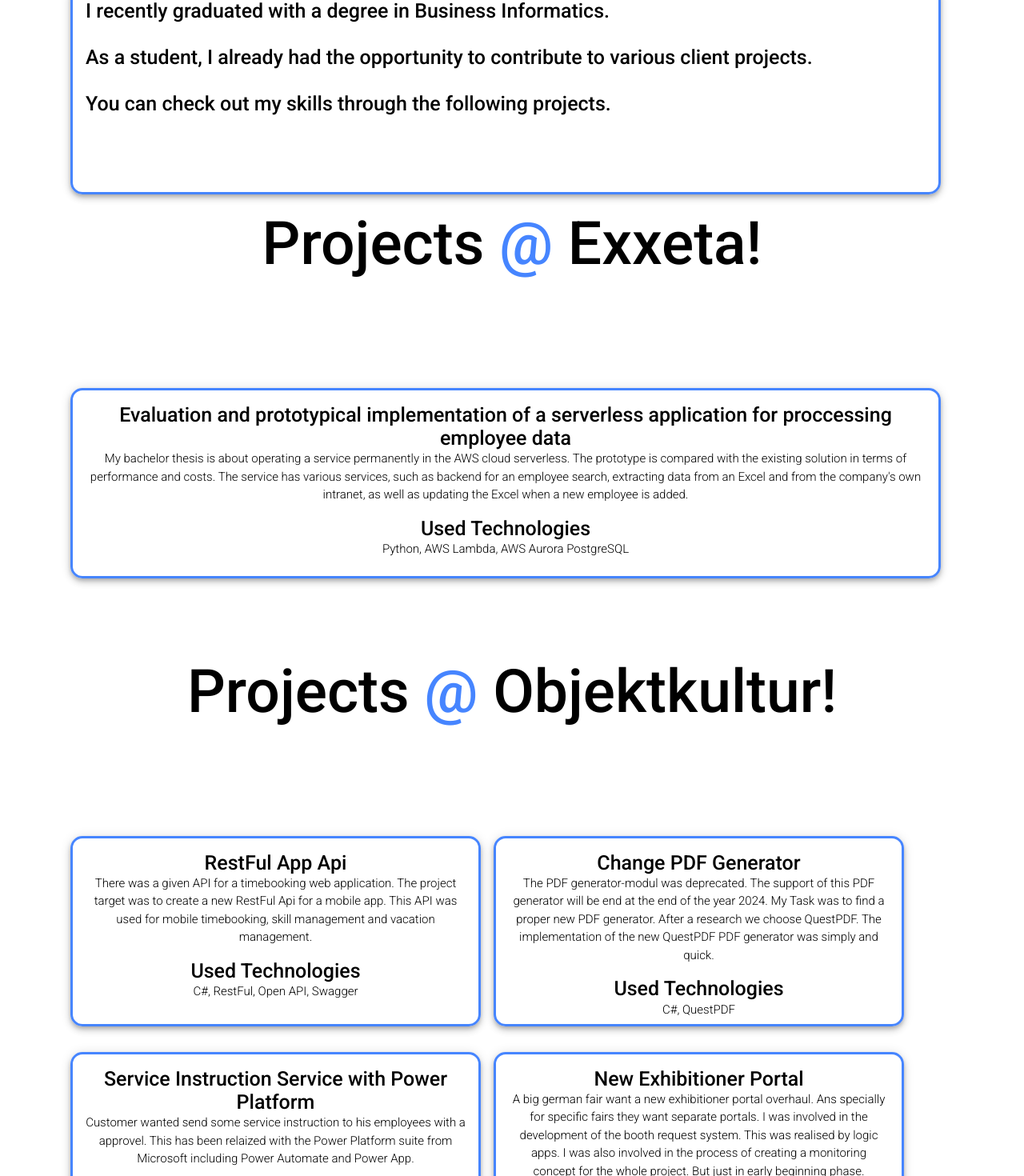
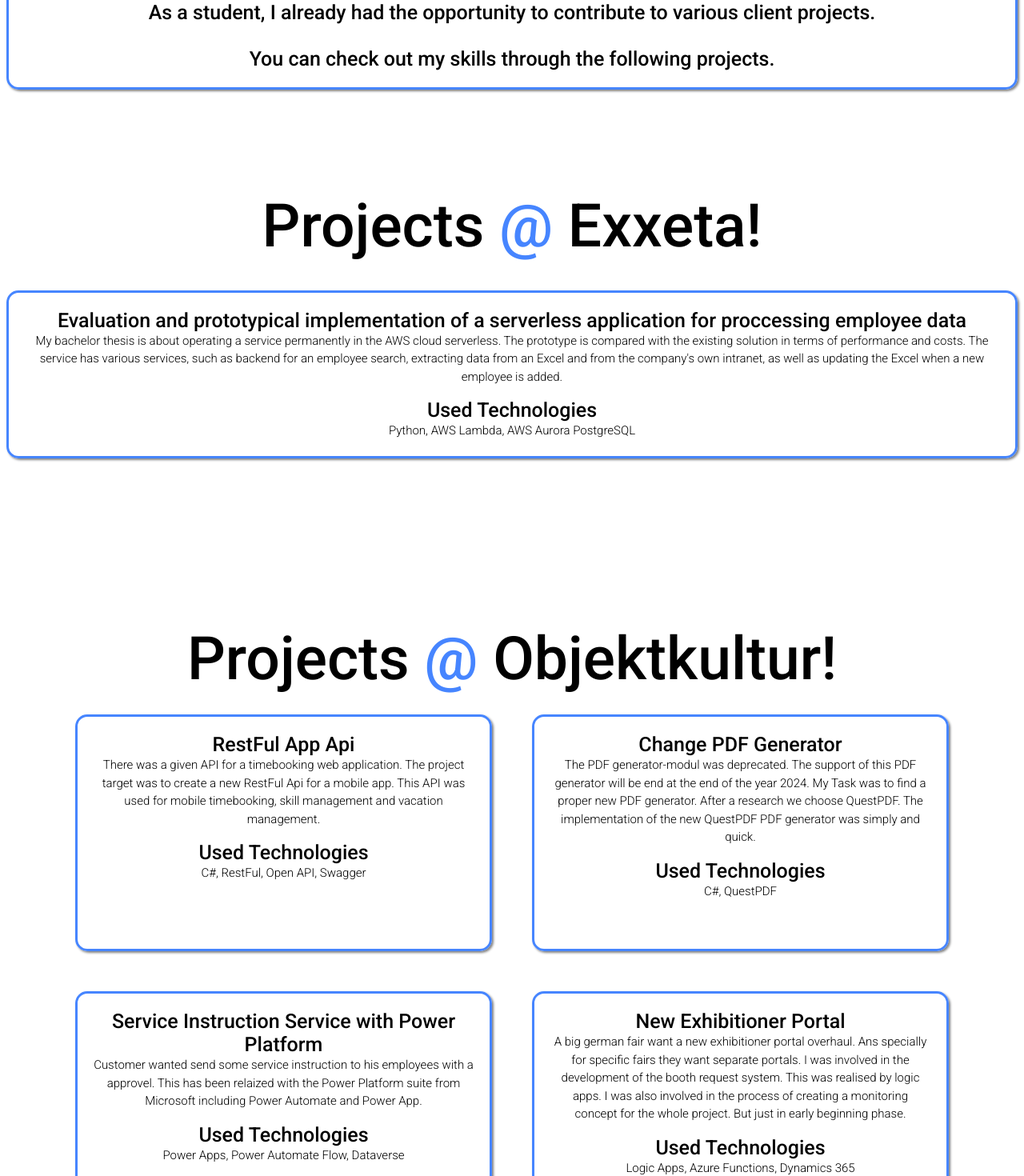
Before and after one commit to FabianFSA/MyPortfolio, a Next.js app: page / in a window 1280 px wide. Shown: the part 1330-2800 px from the top of the page at 80% size. Built offline with nearby package versions, Linux system fonts and the light colour scheme.

Commit message:
clean css properties and add a new project card

```diff
--- a/components/AboutMe.tsx
+++ b/components/AboutMe.tsx
@@ -1,5 +1,5 @@
 import { Box, Grid, ThemeProvider, Typography } from '@mui/material'
-import theme, { accentBlue } from './Theme'
+import theme from './Theme'
 
 export default function AboutMe() {
   return (
@@ -7,16 +7,9 @@
       <Typography variant="h2" mt={15} textAlign="center">
         About me
       </Typography>
-      <Grid container alignItems="flex-start">
-        <Box
-          mr={2}
-          mt={2}
-          mb={2}
-          border="3px solid"
-          borderRadius="15px"
-          borderColor={accentBlue}
-          sx={{ boxShadow: 5, padding: 2, width: '1200px', height: '225px' }}
-        >
+
+      <Grid container alignItems="center" justifyContent="center">
+        <Box className="boxLarge">
           <Typography variant="h3">
             I recently graduated with a degree in Business Informatics.<br></br>
             <br></br>
--- a/components/NavBar.tsx
+++ b/components/NavBar.tsx
@@ -26,9 +26,13 @@
       alignItems="flex-end"
       spacing={2}
     >
-      <Email cursor="pointer" onClick={handleEmail} />
-      <LinkedIn cursor="pointer" onClick={handleLinkeIn} />
-      <GitHub cursor="pointer" onClick={handleGithub} />
+      <Email cursor="pointer" onClick={handleEmail} sx={{ fontSize: 40 }} />
+      <LinkedIn
+        cursor="pointer"
+        onClick={handleLinkeIn}
+        sx={{ fontSize: 40 }}
+      />
+      <GitHub cursor="pointer" onClick={handleGithub} sx={{ fontSize: 40 }} />
     </Stack>
   )
 }
--- a/components/Projects_Exxeta.tsx
+++ b/components/Projects_Exxeta.tsx
@@ -6,19 +6,11 @@
   return (
     <Box textAlign="center" mb={10}>
       <ThemeProvider theme={theme}>
-        <Typography variant="h2" mb={15}>
+        <Typography variant="h2" mb={2}>
           Projects <span style={{ color: accentBlue }}>@</span> Exxeta!
         </Typography>
-        <Grid container alignItems="flex-start">
-          <Box
-            mr={2}
-            mt={2}
-            mb={2}
-            border="3px solid"
-            borderRadius="15px"
-            borderColor={accentBlue}
-            sx={{ boxShadow: 5, padding: 2, width: '1200px', height: '200px' }}
-          >
+        <Grid container alignItems="center" justifyContent="center">
+          <Box className="boxLarge">
             <Typography variant="h3">
               Evaluation and prototypical implementation of a serverless
               application for proccessing employee data
--- a/components/Projects_Objektkultur.tsx
+++ b/components/Projects_Objektkultur.tsx
@@ -6,19 +6,11 @@
   return (
     <Box textAlign="center" mb={10}>
       <ThemeProvider theme={theme}>
-        <Typography variant="h2" mb={15}>
+        <Typography variant="h2" className="heading2">
           Projects <span style={{ color: accentBlue }}>@</span> Objektkultur!
         </Typography>
-        <Grid container alignItems="flex-start">
-          <Box
-            mr={2}
-            mt={2}
-            mb={2}
-            border="3px solid"
-            borderRadius="15px"
-            borderColor={accentBlue}
-            sx={{ boxShadow: 5, padding: 2, width: '475px', height: '200px' }}
-          >
+        <Grid container alignItems="center" justifyContent="center">
+          <Box className="boxProjects">
             <Typography variant="h3">RestFul App Api</Typography>
             <Typography variant="body1">
               There was a given API for a timebooking web application. The
@@ -33,15 +25,7 @@
               C#, RestFul, Open API, Swagger
             </Typography>
           </Box>
-          <Box
-            mr={2}
-            mt={2}
-            mb={2}
-            border="3px solid"
-            borderRadius="15px"
-            borderColor={accentBlue}
-            sx={{ boxShadow: 5, padding: 2, width: '475px', height: '200px' }}
-          >
+          <Box className="boxProjects">
             <Typography variant="h3">Change PDF Generator</Typography>
             <Typography variant="body1">
               The PDF generator-modul was deprecated. The support of this PDF
@@ -55,15 +39,7 @@
             </Typography>
             <Typography variant="body1">C#, QuestPDF</Typography>
           </Box>
-          <Box
-            mr={2}
-            mt={2}
-            mb={2}
-            border="3px solid"
-            borderRadius="15px"
-            borderColor={accentBlue}
-            sx={{ boxShadow: 5, padding: 2, width: '475px', height: '200px' }}
-          >
+          <Box className="boxProjects">
             <Typography variant="h3">
               Service Instruction Service with Power Platform
             </Typography>
@@ -79,15 +55,7 @@
               Power Apps, Power Automate Flow, Dataverse
             </Typography>
           </Box>
-          <Box
-            mr={2}
-            mt={2}
-            mb={2}
-            border="3px solid"
-            borderRadius="15px"
-            borderColor={accentBlue}
-            sx={{ boxShadow: 5, padding: 2, width: '475px', height: '200px' }}
-          >
+          <Box className="boxProjects">
             <Typography variant="h3">New Exhibitioner Portal</Typography>
             <Typography variant="body1">
               A big german fair want a new exhibitioner portal overhaul. Ans
@@ -104,15 +72,7 @@
               Logic Apps, Azure Functions, Dynamics 365
             </Typography>
           </Box>
-          <Box
-            mr={2}
-            mt={2}
-            mb={2}
-            border="3px solid"
-            borderRadius="15px"
-            borderColor={accentBlue}
-            sx={{ boxShadow: 5, padding: 2, width: '475px', height: '400px' }}
-          >
+          <Box className="boxProjectsLarge">
             <Typography variant="h3">CRM Sync</Typography>
             <Typography variant="body1">
               The client is internationally active and is pursuing a
--- a/components/SchoolProjects.tsx
+++ b/components/SchoolProjects.tsx
@@ -6,19 +6,11 @@
   return (
     <Box textAlign="center" mb={10}>
       <ThemeProvider theme={theme}>
-        <Typography variant="h2" mb={15}>
+        <Typography variant="h2" className="heading2">
           Projects <span style={{ color: accentBlue }}>@</span> HKA!
         </Typography>
-        <Grid container alignItems="flex-start">
-          <Box
-            mr={2}
-            mt={2}
-            mb={2}
-            border="3px solid"
-            borderRadius="15px"
-            borderColor={accentBlue}
-            sx={{ boxShadow: 5, padding: 2, width: '475px', height: '200px' }}
-          >
+        <Grid container alignItems="center" justifyContent="center">
+          <Box className="boxProjects">
             <Typography variant="h3">GraphQL/Restful API</Typography>
             <Typography variant="body1">
               To learn how apis are working, we build a client and server
@@ -33,15 +25,7 @@
               Java 20, Spring Framework, PostgreSQL, Docker & Kubernetes
             </Typography>
           </Box>
-          <Box
-            mr={2}
-            mt={2}
-            mb={2}
-            border="3px solid"
-            borderRadius="15px"
-            borderColor={accentBlue}
-            sx={{ boxShadow: 5, padding: 2, width: '475px', height: '200px' }}
-          >
+          <Box className="boxProjects">
             <Typography variant="h3">Android App</Typography>
             <Typography variant="body1">
               To learn the process from a business idea to the product. We
@@ -54,15 +38,7 @@
             </Typography>
             <Typography variant="body1">Kotlin & RoomDatabase</Typography>
           </Box>
-          <Box
-            mr={2}
-            mt={2}
-            mb={2}
-            border="3px solid"
-            borderRadius="15px"
-            borderColor={accentBlue}
-            sx={{ boxShadow: 5, padding: 2, width: '475px', height: '200px' }}
-          >
+          <Box className="boxProjects">
             <Typography variant="h3">React Web App</Typography>
             <Typography variant="body1">
               The GraphQL/Rest API from the previous semester should now be made
@@ -74,18 +50,10 @@
               Used Technologies
             </Typography>
             <Typography variant="body1">
-              JavaScript/TypeScript, Nest.js, Chakra UI
+              JavaScript/TypeScript, Nest.js, Chakra UI, GitHub Actions
             </Typography>
           </Box>
-          <Box
-            mr={2}
-            mt={2}
-            mb={2}
-            border="3px solid"
-            borderRadius="15px"
-            borderColor={accentBlue}
-            sx={{ boxShadow: 5, padding: 2, width: '475px', height: '200px' }}
-          >
+          <Box className="boxProjects">
             <Typography variant="h3">HKA APP</Typography>
             <Typography variant="body1">
               The HKA app is the campus app of Karlsruhe University of Applied
@@ -99,15 +67,7 @@
             </Typography>
             <Typography variant="body1">Swift</Typography>
           </Box>
-          <Box
-            mr={2}
-            mt={2}
-            mb={2}
-            border="3px solid"
-            borderRadius="15px"
-            borderColor={accentBlue}
-            sx={{ boxShadow: 5, padding: 2, width: '475px', height: '250px' }}
-          >
+          <Box className="boxProjects">
             <Typography variant="h3">ESG Web-Crawler</Typography>
             <Typography variant="body1">
               As part of an application project, a company has commissioned an
@@ -123,6 +83,28 @@
             </Typography>
             <Typography variant="body1">Phyton & AWS Textract</Typography>
           </Box>
+          <Box className="boxProjectsLarge">
+            <Typography variant="h3">
+              Bicycle Production: A Smart Planning Tool
+            </Typography>
+            <Typography variant="body1">
+              For the complex production of three different bicycle models, a
+              specialized production planning tool was developed. Initially, all
+              production planning was calculated manually, including not only
+              the number of bicycles to be produced but also the required
+              materials and employee working hours. Certain materials needed to
+              be purchased, and delivery times had to be carefully considered.
+              The tool was designed to fully automate the entire production
+              planning process. Additionally, it provided the flexibility to
+              split batch sizes and adjust the processing sequence. My primary
+              responsibility was implementing the batch-splitting functionality
+              and enabling dynamic reordering of the production sequence.
+            </Typography>
+            <Typography variant="h3" mt={2}>
+              Used Technologies
+            </Typography>
+            <Typography variant="body1">C#</Typography>
+          </Box>
         </Grid>
       </ThemeProvider>
     </Box>
--- a/pages/_app.tsx
+++ b/pages/_app.tsx
@@ -1,8 +1,8 @@
-import './styles/global.css' // Globale Styles laden
+import './styles/global.css'
 import type { AppProps } from 'next/app'
 
 function MyHomePageApp({ Component, pageProps }: AppProps) {
-  return <Component {...pageProps} /> // Render die aktuelle Seite
+  return <Component {...pageProps} />
 }
 
 export default MyHomePageApp
--- a/pages/index.tsx
+++ b/pages/index.tsx
@@ -15,8 +15,8 @@
         href="https://fonts.googleapis.com/css2?family=Roboto:wght@300;400;500;700&display=swap"
       ></link>
 
-      <NavBar />
-      <Box p={10} maxWidth="1750px">
+      <Box maxWidth="1750px" textAlign={'center'} margin={'auto'}>
+        <NavBar />
         <Intro />
         <AboutMe />
         <Projects_Exxeta />
--- a/pages/styles/global.css
+++ b/pages/styles/global.css
@@ -1,2 +1,37 @@
 .boxLarge {
+  margin-top: 20px;
+  margin-bottom: 125px;
+  border: 3px solid;
+  border-radius: 15px;
+  border-color: #4685ff;
+  box-shadow: 2px 2px 3px #828282;
+  padding: 20px;
+  width: 1500px;
+  min-width: 600px;
 }
+
+.boxProjects {
+  margin: 25px;
+  border: 3px solid;
+  border-radius: 15px;
+  border-color: #4685ff;
+  box-shadow: 2px 2px 3px #828282;
+  padding: 20px;
+  width: 475px;
+  height: 250px;
+}
+
+.boxProjectsLarge {
+  margin: 25px;
+  border: 3px solid;
+  border-radius: 15px;
+  border-color: #4685ff;
+  box-shadow: 2px 2px 3px #828282;
+  padding: 20px;
+  width: 475px;
+  height: 350px;
+}
+
+.heading2 {
+  margin-bottom: 25px;
+}
```
